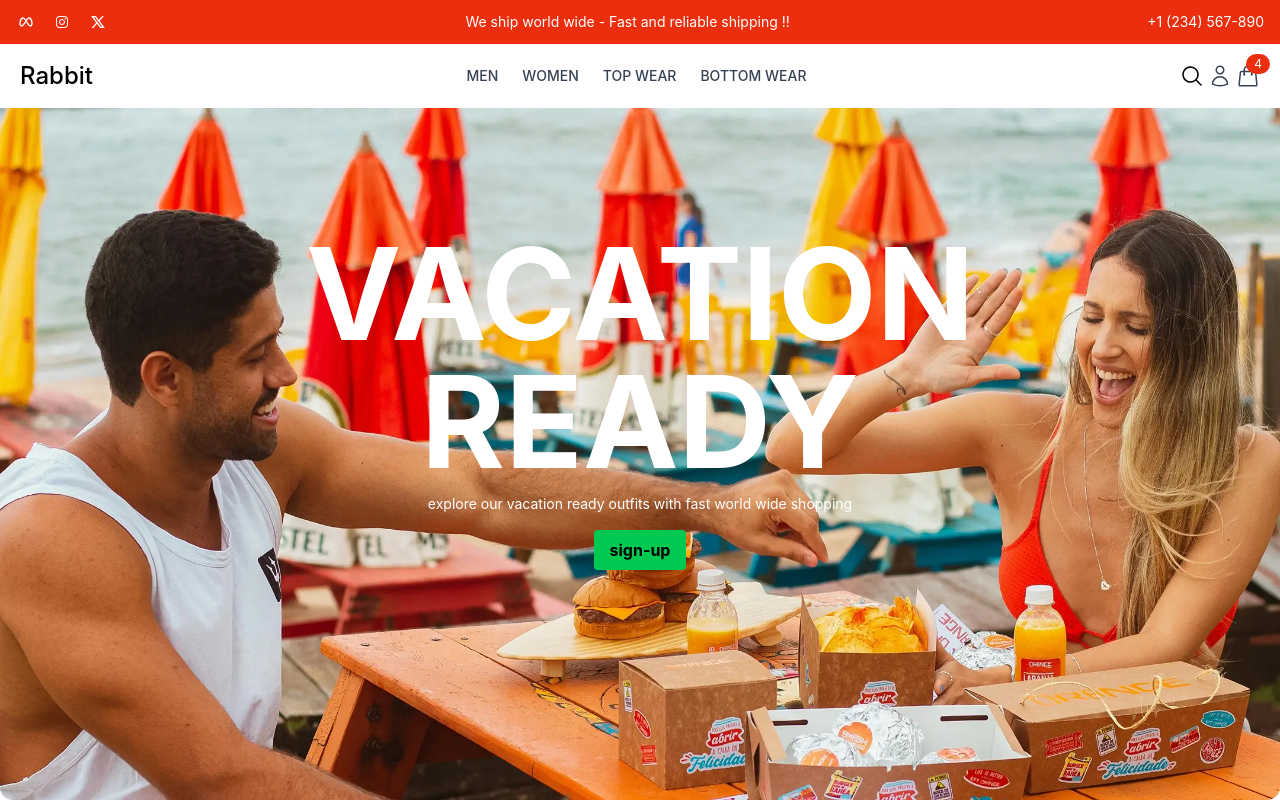
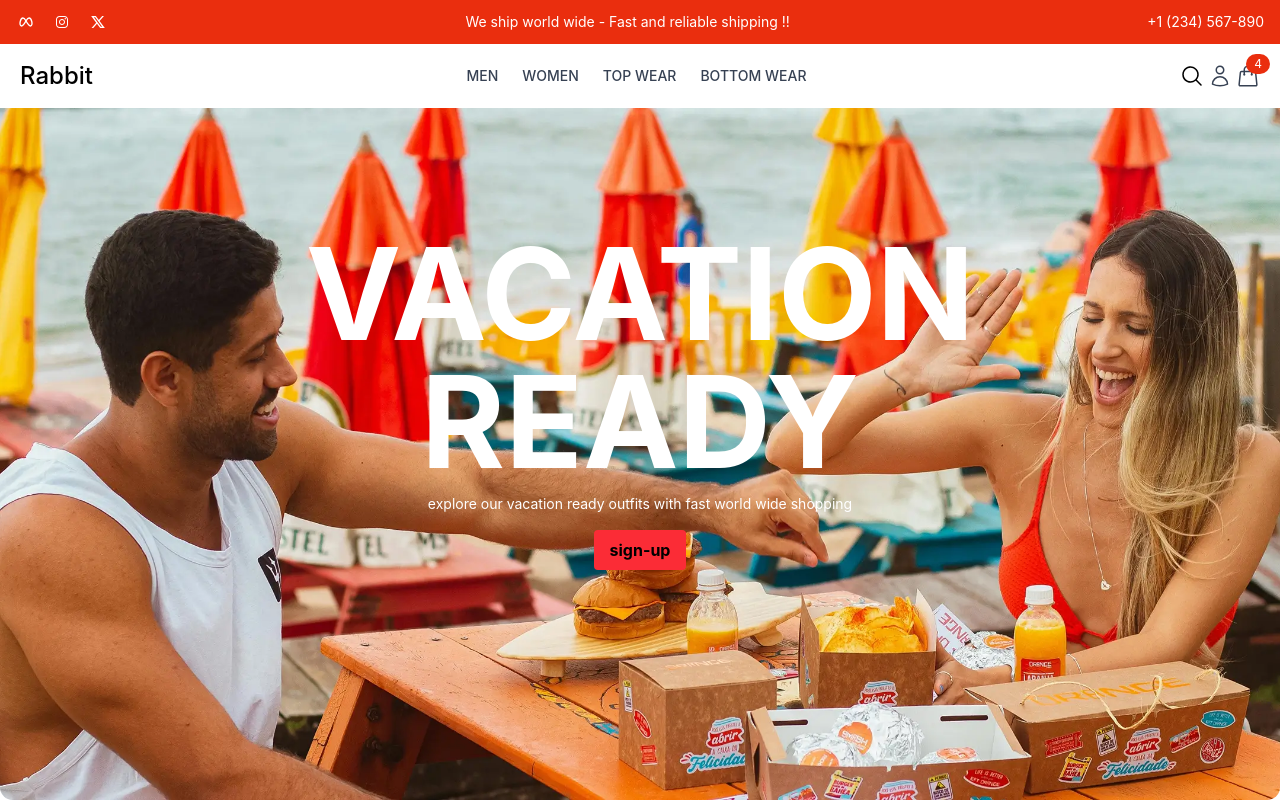
Before and after one commit to singhpraveen77/e-commerce-website, a React (Vite) app in the folder frontend/mern/: page / in a window 1280 px wide. Shown: the top 802 px of the page. Built offline with nearby package versions, Linux system fonts and the light colour scheme.

Commit message:
color modified

```diff
--- a/frontend/mern/src/components/layouts/Hero.jsx
+++ b/frontend/mern/src/components/layouts/Hero.jsx
@@ -8,7 +8,7 @@ const Hero = () => {
           VACATION <br /> READY
         </h1>
         <p className="text-sm mt-2">explore our vacation ready outfits with fast world wide shopping</p>
-        <button className='mt-4 bg-green-500 text-black font-bold py-2 px-4 rounded'>sign-up</button>
+        <button className='mt-4 bg-red-500 text-black font-bold py-2 px-4 rounded'>sign-up</button>
     </div>
   )
 }
```
